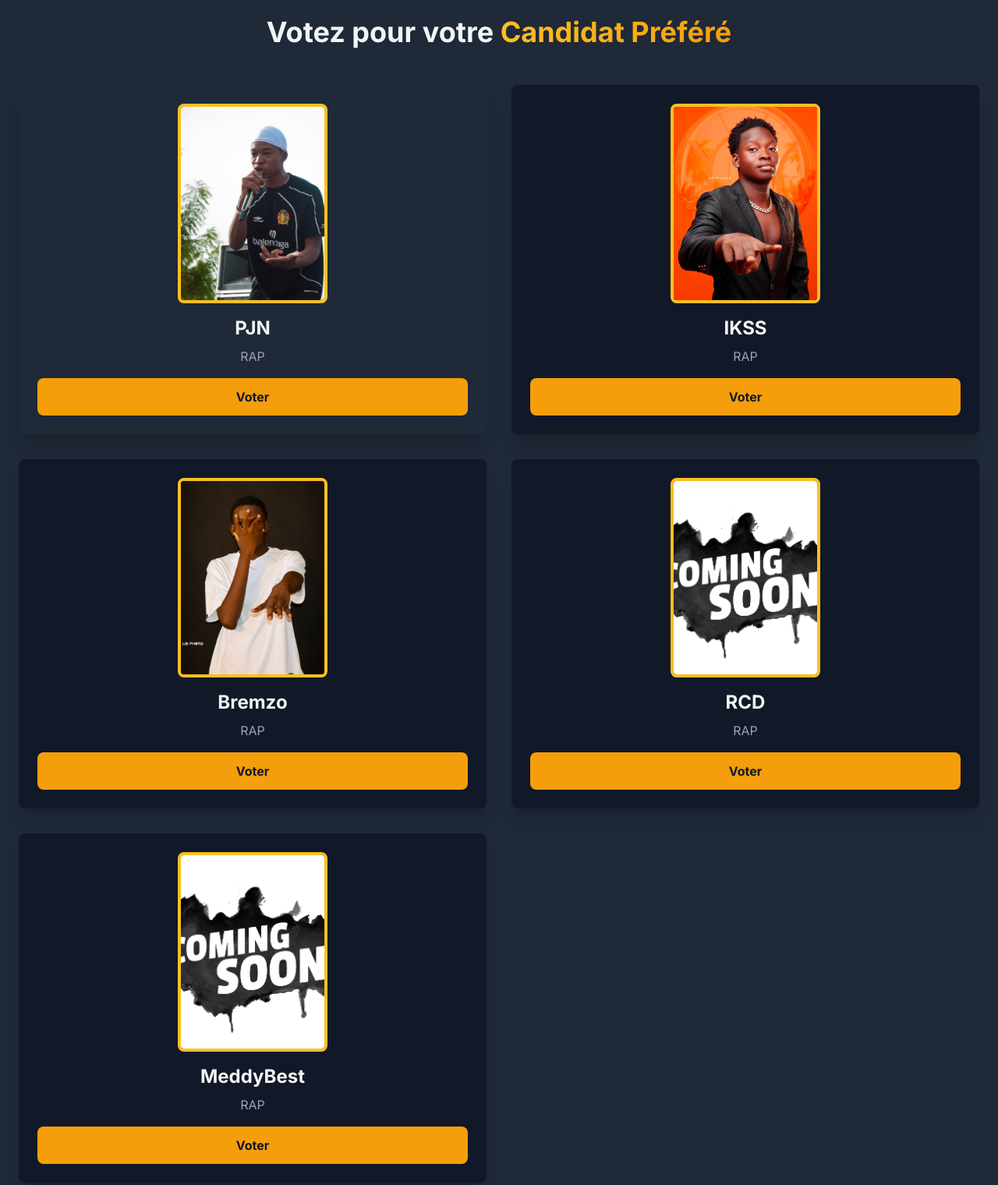
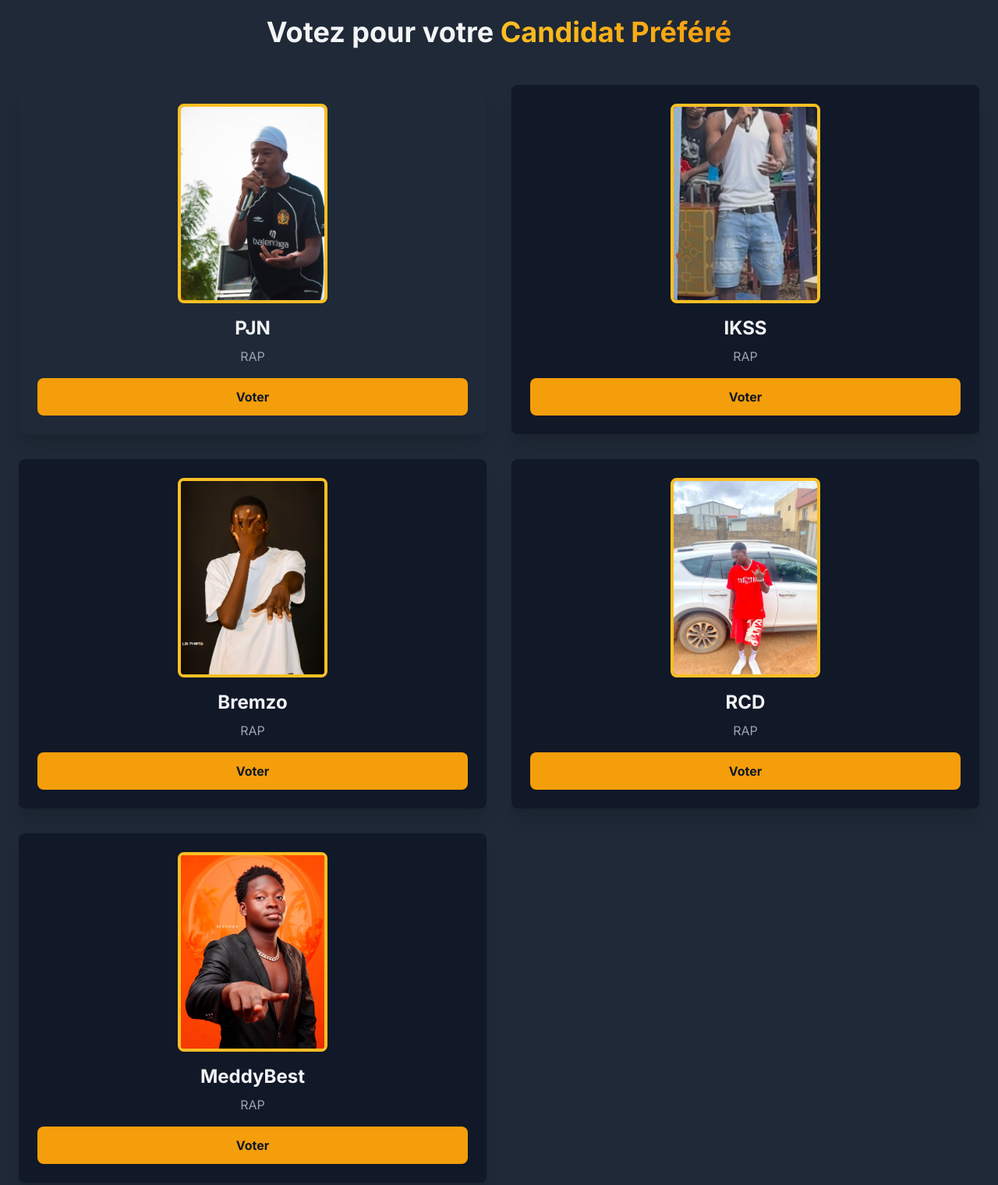
Before and after one commit to idrissWalid/zone-Urbaine-last, a plain HTML site: page index.html in a window 1280 px wide. Shown: the part 3240-4760 px from the top of the page at 78% size. Drawn offline with nearby package versions, Linux system fonts and the light colour scheme.

Commit message:
Update index.html

```diff
--- a/index.html
+++ b/index.html
@@ -213,7 +213,7 @@
                     <!-- Candidat 2 -->
                     <div class="bg-gray-900 rounded-lg shadow-xl text-center p-6 transform hover:scale-105 transition-transform duration-300">
                         <!-- Image rectangulaire portrait -->
-                        <img src="Bremzo.jpg" alt="IKSS" class="w-48 h-64 object-cover mx-auto mb-4 rounded-lg border-4 border-amber-400">
+                        <img src="ikiss.jpg" alt="IKSS" class="w-48 h-64 object-cover mx-auto mb-4 rounded-lg border-4 border-amber-400">
                         <h3 class="text-2xl font-bold mb-2">IKSS</h3>
                         <p class="text-gray-400 mb-4">RAP</p>
                         <a href="pay2.html"
@@ -238,7 +238,7 @@
                      <!-- Candidat 4 -->
                      <div class="bg-gray-900 rounded-lg shadow-xl text-center p-6 transform hover:scale-105 transition-transform duration-300">
                          <!-- Image rectangulaire portrait -->
-                         <img src="cs.jpg" alt="RCD" class="w-48 h-64 object-cover mx-auto mb-4 rounded-lg border-4 border-amber-400">
+                         <img src="rcd.jpg" alt="RCD" class="w-48 h-64 object-cover mx-auto mb-4 rounded-lg border-4 border-amber-400">
                          <h3 class="text-2xl font-bold mb-2">RCD</h3>
                          <p class="text-gray-400 mb-4">RAP</p>
                          <a href="pay4.html"
@@ -250,7 +250,7 @@
                      <!-- Candidat 5 -->
                      <div class="bg-gray-900 rounded-lg shadow-xl text-center p-6 transform hover:scale-105 transition-transform duration-300">
                          <!-- Image rectangulaire portrait -->
-                         <img src="cs.jpg" alt="MeddyBest" class="w-48 h-64 object-cover mx-auto mb-4 rounded-lg border-4 border-amber-400">
+                         <img src="Bremzo.jpg" alt="MeddyBest" class="w-48 h-64 object-cover mx-auto mb-4 rounded-lg border-4 border-amber-400">
                          <h3 class="text-2xl font-bold mb-2">MeddyBest</h3>
                          <p class="text-gray-400 mb-4">RAP</p>
                          <a href="pay5.html"
@@ -284,7 +284,7 @@
     <footer class="bg-gray-900 border-t border-gray-700 py-6">
         <div class="container mx-auto px-6 text-center text-gray-500">
             <p>&copy; <span id="year"></span> Big Boss Group. Tous droits réservés.</p>
-            <p class="text-sm mt-2">Conçu avec passion.</p>
+            <p class="text-sm mt-2">Conçu avec pqr Phi technology.</br>Tel: 67718441</p>
             <!-- Ajout du bouton pour voir les cookies -->
             <p class="text-sm mt-2"><button id="show-cookies-btn" class="hover:text-amber-400 underline transition-colors">Gérer les cookies</button></p>
         </div>
```
